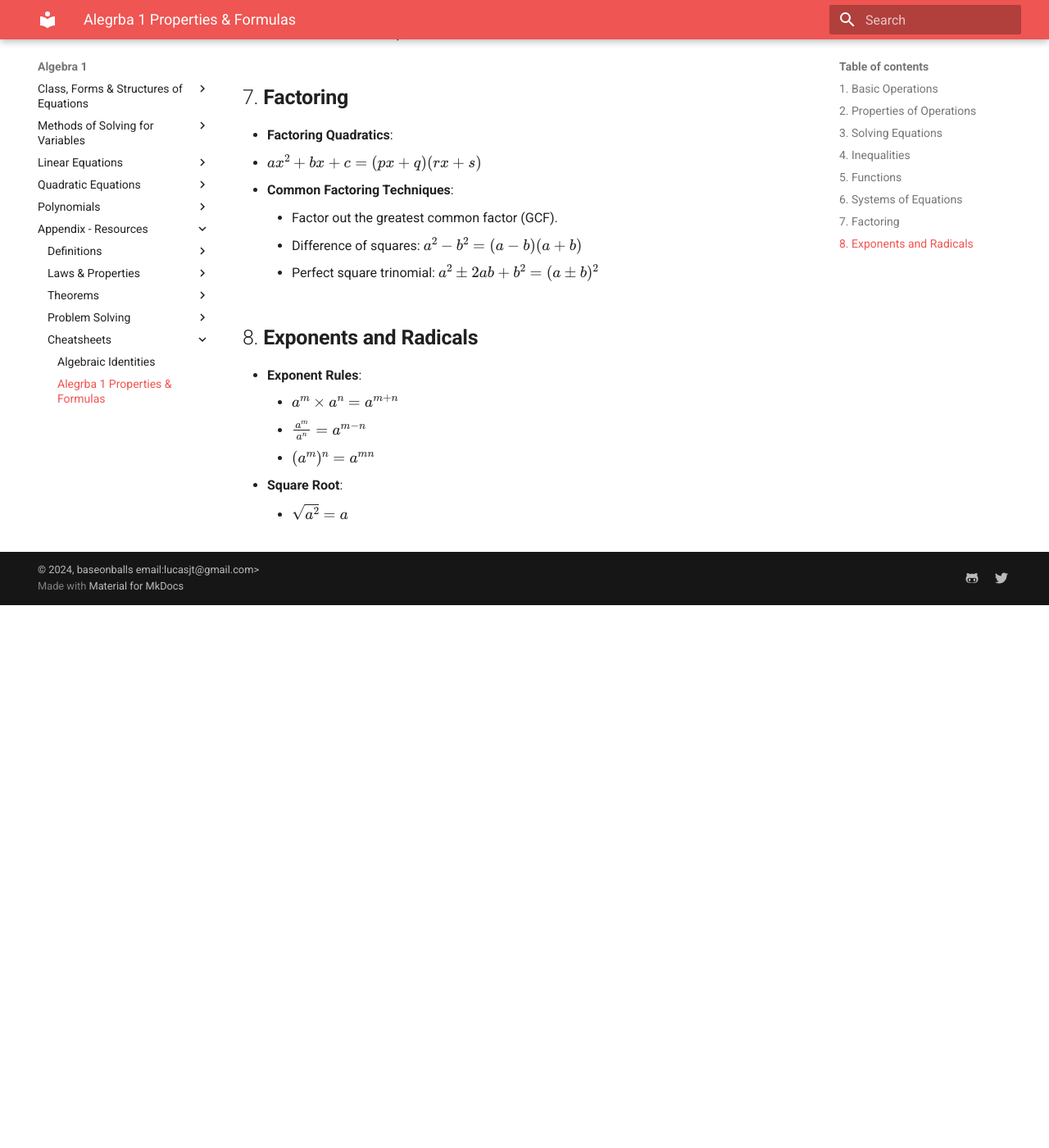
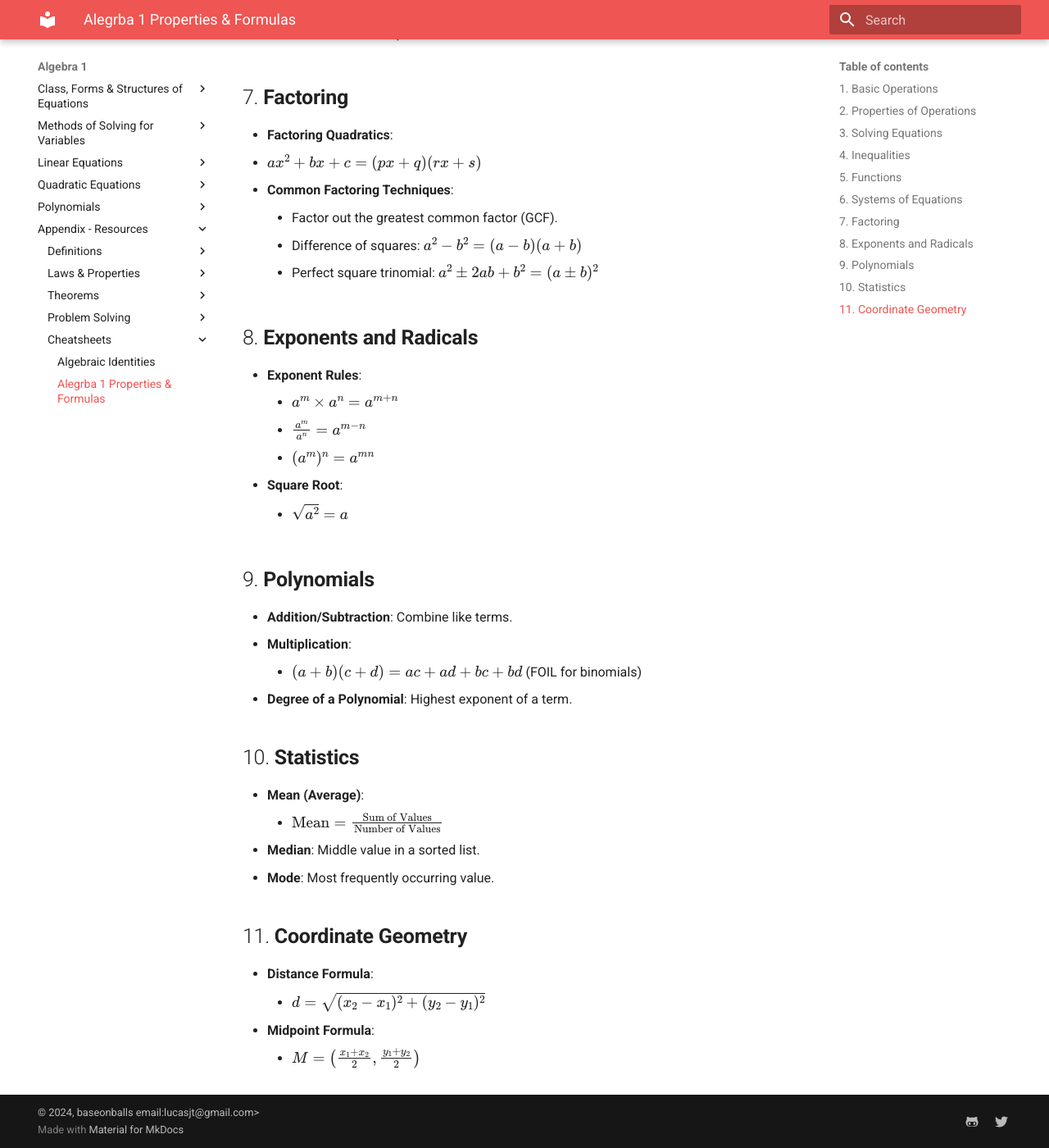
Before and after one commit to baseonballs/mpower-sitedocs, an MkDocs documentation site: the page built from site-docs/mathematics/a1/resources/cheatsheets/cheatsheets-a1-formulas.md, in a window 1280 px wide and 1400 px high, scrolled down 1870 px. Shown: the whole window at 82% size. Built offline with MkDocs 1.6.1 and Material for MkDocs 9.7.7, drawn with Linux system fonts in a browser that asks for light colours; formulas are drawn with MathJax 3; before the commit the page ends 2608 px from its top, so only the background shows below that.

Commit message:
formating fix to algebra1 cheatsheets.

```diff
--- a/site-docs/mathematics/a1/resources/cheatsheets/cheatsheets-a1-formulas.md
+++ b/site-docs/mathematics/a1/resources/cheatsheets/cheatsheets-a1-formulas.md
@@ -64,3 +64,21 @@
     - \( (a^m)^n = a^{mn} \)
 - **Square Root**:
     - \( \sqrt{a^2} = a \)
+
+## 9. **Polynomials**
+- **Addition/Subtraction**: Combine like terms.
+- **Multiplication**:
+    - \( (a + b)(c + d) = ac + ad + bc + bd \) (FOIL for binomials)
+- **Degree of a Polynomial**: Highest exponent of a term.
+
+## 10. **Statistics**
+- **Mean (Average)**:
+    - \( \text{Mean} = \frac{\text{Sum of Values}}{\text{Number of Values}} \)
+- **Median**: Middle value in a sorted list.
+- **Mode**: Most frequently occurring value.
+
+## 11. **Coordinate Geometry**
+- **Distance Formula**:
+    - \( d = \sqrt{(x_2 - x_1)^2 + (y_2 - y_1)^2} \)
+- **Midpoint Formula**:
+    - \( M = \left( \frac{x_1 + x_2}{2}, \frac{y_1 + y_2}{2} \right) \)
```
